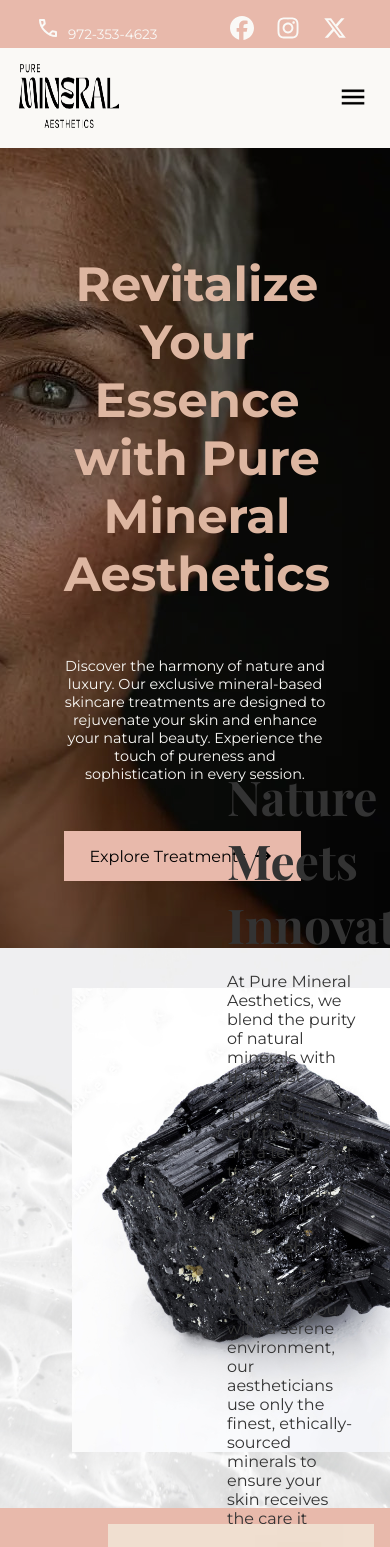
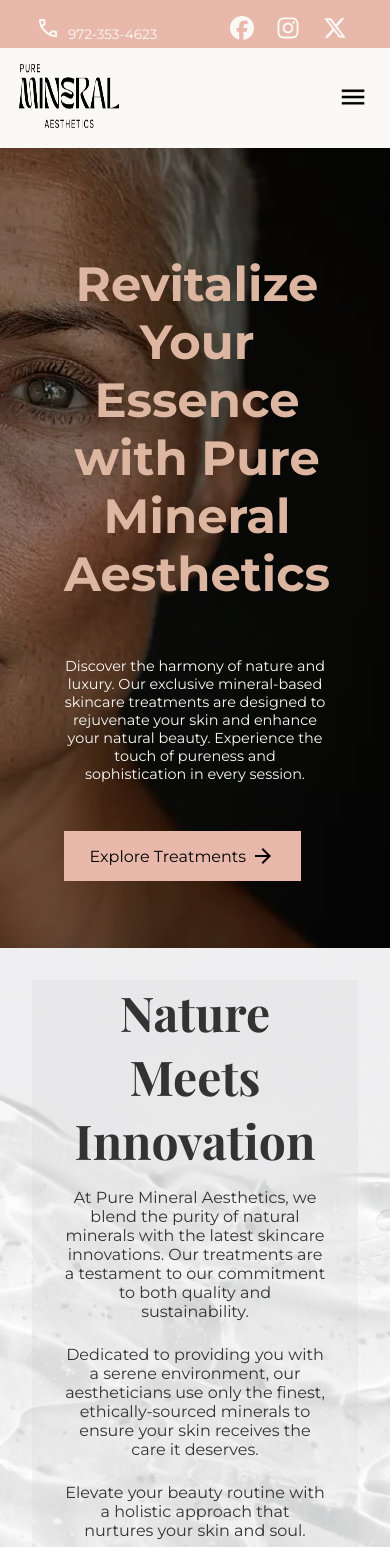
Before and after one commit to Object-ions/pure-mineral-aesthetics, a React (Create React App) app: page / in a window 390 px wide. Shown: the top 1547 px of the page. Built offline with nearby package versions, Linux system fonts and the light colour scheme; no server answers; a web font is replaced by a local one.

Commit message:
Successfully add responsiveness to Informative

```diff
--- a/src/index.scss
+++ b/src/index.scss
@@ -187,14 +187,14 @@
 
   .informative-container {
     @include container-setup;
-    padding: 0;
-    height: 35rem;
+    padding: 0 0 3rem 0;
+    // height: 35rem;
     display: flex;
     flex-direction: row;
 
     .informative-text {
       padding: 0 2rem;
-      width: 50%;
+      // width: 50%;
       display: flex;
       flex-direction: column;
       justify-content: center;
@@ -204,11 +204,13 @@
         font-size: 3rem;
         font-family: $fontTitle;
         margin: 0;
+        text-align: center;
       }
 
       p {
         margin-bottom: 0.5rem;
         color: $blackColor;
+        text-align: center;
       }
     }
 
@@ -217,7 +219,7 @@
       width: 50%;
 
       .image-wrapper {
-        height: 100%;
+        height: 30rem;
 
         img {
           height: 100%;
--- a/src/scss/_responsive.scss
+++ b/src/scss/_responsive.scss
@@ -91,3 +91,29 @@
     }
   }
 }
+
+// *** Informative *** //
+@media (max-width: 768px) {
+  .informative {
+    background-attachment: scroll;
+
+    .informative-container {
+      flex-direction: column;
+      padding: 2rem;
+    }
+
+    .informative-image {
+      display: none;
+    }
+
+    .informative-text {
+      background: rgba($color: #ccc, $alpha: 0.2);
+    }
+  }
+}
+
+@media (max-width: 480px) {
+  .informative-image {
+    display: none;
+  }
+}
```
